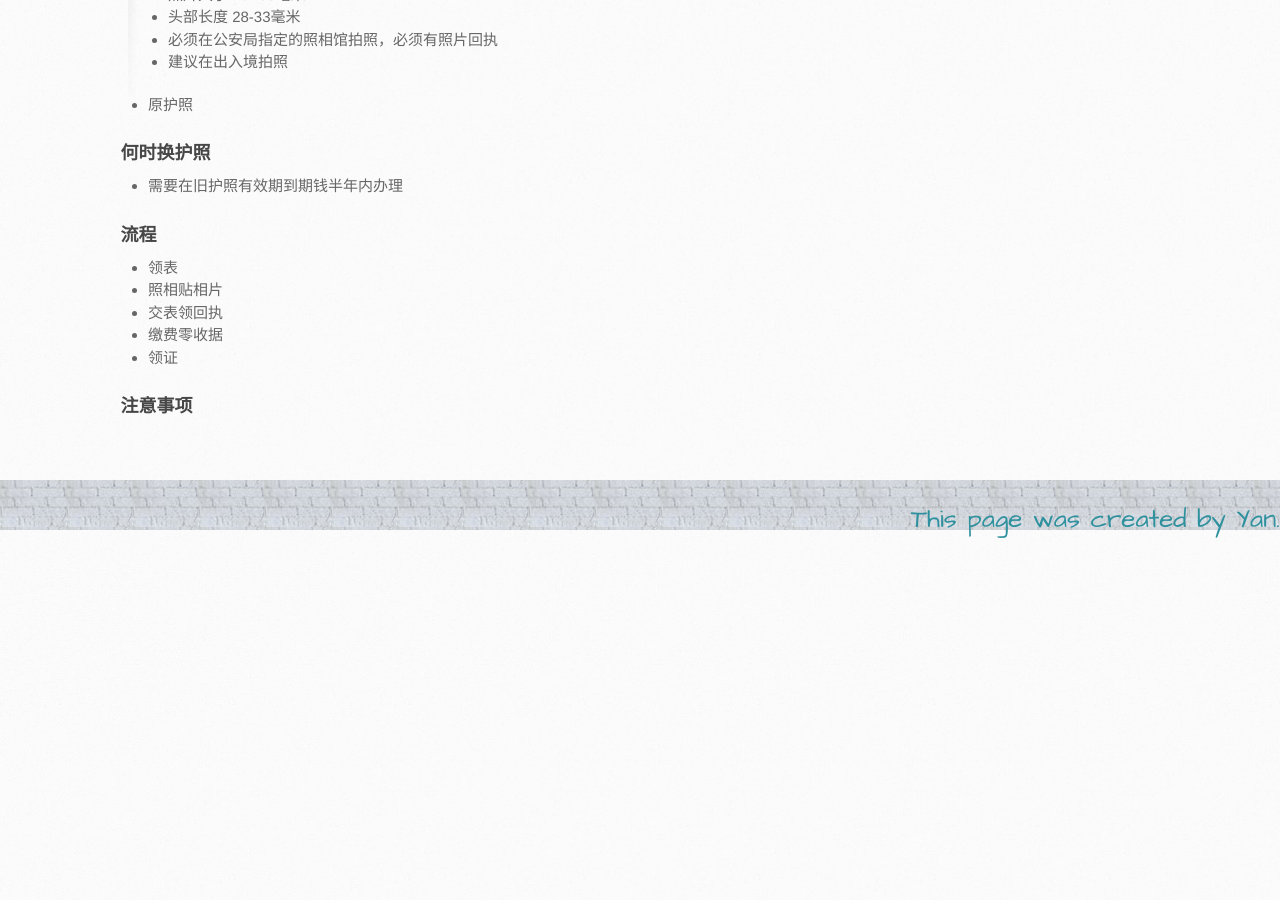
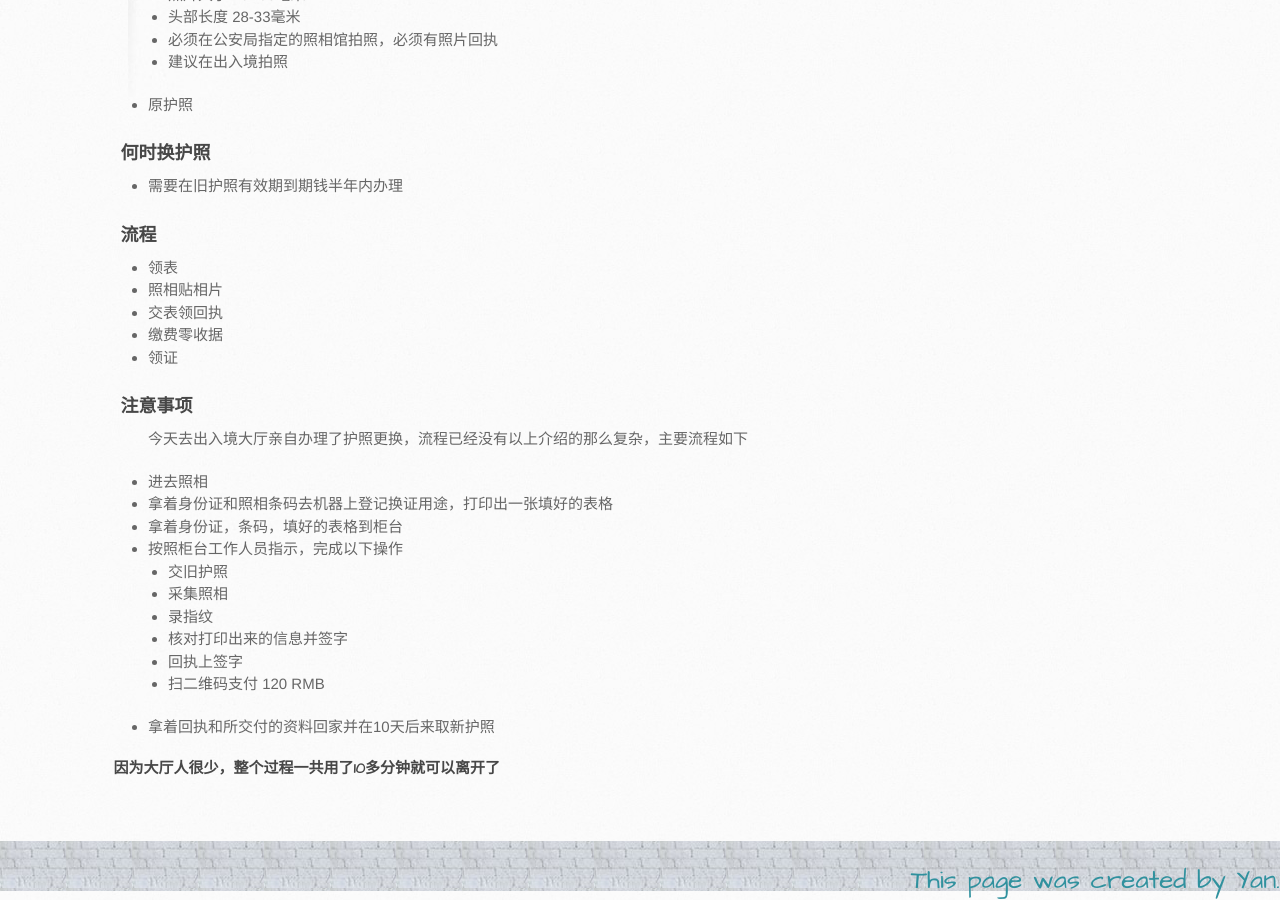
Before and after one commit to itcraftme/itcraftme, a Jekyll site: the page built from docs/me/passport.md, in a window 1280 px wide and 900 px high, scrolled down 673 px. Built offline with Jekyll 4.4.1, drawn with Linux system fonts in a browser that asks for light colours; our own code applies the rules of GitHub Pages for plain Markdown files; before the commit the page ends 1212 px from its top, so only the background shows below that.

Commit message:
Update passport.md
in person experience of changing passport

```diff
--- a/docs/me/passport.md
+++ b/docs/me/passport.md
@@ -24,3 +24,16 @@
 - 缴费零收据
 - 领证
 ### 注意事项
+今天去出入境大厅亲自办理了护照更换，流程已经没有以上介绍的那么复杂，主要流程如下
+- 进去照相
+- 拿着身份证和照相条码去机器上登记换证用途，打印出一张填好的表格
+- 拿着身份证，条码，填好的表格到柜台
+- 按照柜台工作人员指示，完成以下操作
+  -  交旧护照
+  -  采集照相
+  -  录指纹
+  -  核对打印出来的信息并签字
+  -  回执上签字
+  -  扫二维码支付 120 RMB
+- 拿着回执和所交付的资料回家并在10天后来取新护照
+#### 因为大厅人很少，整个过程一共用了10多分钟就可以离开了
```
